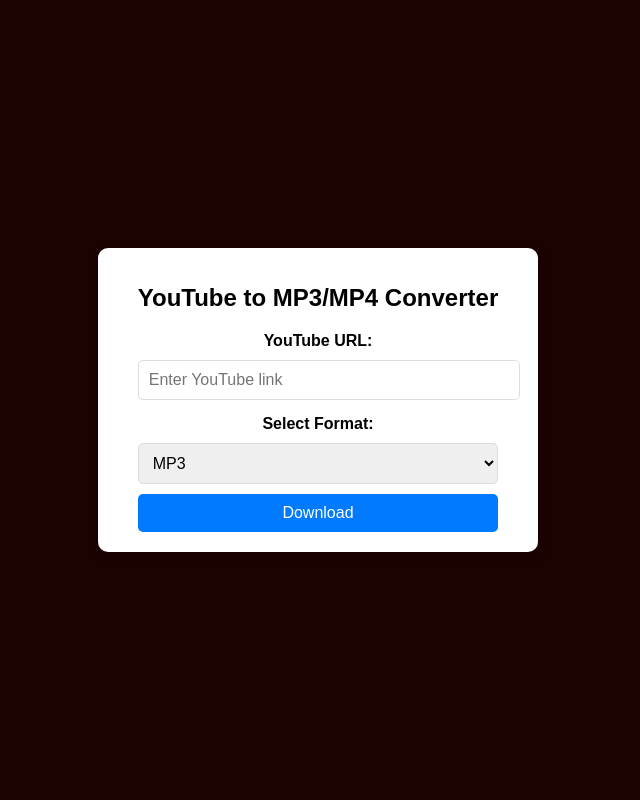
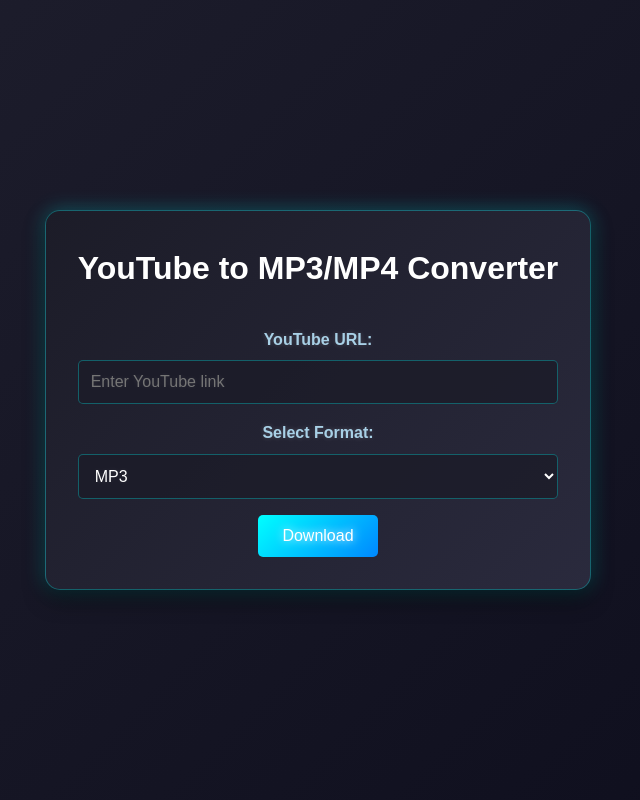
Before and after one commit to AndrewMahran7/YTmp3, a Flask app: page / in a window 1280 px wide. Shown: the whole page, without its empty margins (322-962 px from the left). Run offline with Flask 3, Linux system fonts and the light colour scheme.

Commit message:
Update styles.css

```diff
--- a/static/styles.css
+++ b/static/styles.css
@@ -1,49 +1,150 @@
-body {
-    font-family: Arial, sans-serif;
-    background-color: #1d0202;
+/* General Reset */
+* {
     margin: 0;
     padding: 0;
+    box-sizing: border-box;
+    font-family: 'Arial', sans-serif;
+}
+
+body {
+    background: linear-gradient(135deg, #1f1f2e, #0d0d1c);
+    color: #ffffff;
+    line-height: 1.6;
+    font-size: 16px;
+    height: 100vh;
     display: flex;
     justify-content: center;
     align-items: center;
-    height: 100vh;
 }
 
+/* Futuristic Container */
 .container {
+    max-width: 800px;
+    padding: 2rem;
+    background: linear-gradient(135deg, #1c1c28, #2a2a3d);
+    border-radius: 15px;
+    box-shadow: 0 10px 20px rgba(0, 0, 0, 0.5), 0 0 15px rgba(0, 255, 255, 0.2);
+    border: 1px solid rgba(0, 255, 255, 0.3);
     text-align: center;
-    background: #fff;
-    padding: 20px 40px;
-    border-radius: 10px;
-    box-shadow: 0 4px 10px rgba(0, 0, 0, 0.2);
+    animation: glow 3s infinite alternate;
 }
 
-h1 {
-    font-size: 24px;
-    margin-bottom: 20px;
+/* Glow Effect */
+@keyframes glow {
+    0% {
+        box-shadow: 0 10px 20px rgba(0, 0, 0, 0.5), 0 0 15px rgba(0, 255, 255, 0.2);
+    }
+    100% {
+        box-shadow: 0 10px 20px rgba(0, 0, 0, 0.5), 0 0 30px rgba(0, 255, 255, 0.5);
+    }
 }
 
-label {
-    display: block;
-    margin-top: 15px;
-    font-weight: bold;
+header h1 {
+    font-size: 2.5rem;
+    color: #00ffff;
+    margin-bottom: 1rem;
+    text-shadow: 0 0 10px #00ffff, 0 0 20px #00ffff;
 }
 
-input, select, button {
-    width: 100%;
-    padding: 10px;
-    margin-top: 10px;
-    border: 1px solid #ddd;
-    border-radius: 5px;
-    font-size: 16px;
+header p {
+    font-size: 1.2rem;
+    color: #a8d0e6;
 }
 
-button {
-    background-color: #007BFF;
-    color: white;
-    border: none;
-    cursor: pointer;
+/* Form Styling */
+form {
+    margin-top: 2rem;
 }
 
-button:hover {
-    background-color: #0056b3;
+form label {
+    display: block;
+    margin-bottom: 0.5rem;
+    font-weight: bold;
+    color: #a8d0e6;
+    text-shadow: 0 0 5px rgba(255, 255, 255, 0.2);
 }
+
+form input[type="text"],
+form select {
+    width: 100%;
+    padding: 0.75rem;
+    margin-bottom: 1rem;
+    border: 1px solid rgba(0, 255, 255, 0.3);
+    border-radius: 5px;
+    background: rgba(28, 28, 40, 0.8);
+    color: #ffffff;
+    font-size: 1rem;
+    text-shadow: 0 0 5px rgba(255, 255, 255, 0.1);
+    outline: none;
+}
+
+form input[type="text"]:focus,
+form select:focus {
+    border-color: #00ffff;
+    box-shadow: 0 0 10px rgba(0, 255, 255, 0.7);
+}
+
+form button {
+    background: linear-gradient(135deg, #00ffff, #0088ff);
+    color: #ffffff;
+    padding: 0.75rem 1.5rem;
+    border: none;
+    border-radius: 5px;
+    font-size: 1rem;
+    cursor: pointer;
+    transition: background 0.3s, box-shadow 0.3s;
+    text-shadow: 0 0 10px #ffffff;
+}
+
+form button:hover {
+    background: linear-gradient(135deg, #0088ff, #00ffff);
+    box-shadow: 0 0 15px rgba(0, 255, 255, 0.7);
+}
+
+/* Features Section */
+.features {
+    margin-top: 2rem;
+    padding: 1rem;
+    background: rgba(28, 28, 40, 0.8);
+    border-radius: 10px;
+    color: #ffffff;
+    box-shadow: 0 0 10px rgba(0, 255, 255, 0.2);
+}
+
+.features h2 {
+    font-size: 1.5rem;
+    margin-bottom: 1rem;
+    color: #00ffff;
+    text-shadow: 0 0 10px rgba(0, 255, 255, 0.5);
+}
+
+.features ul {
+    list-style: none;
+    padding: 0;
+}
+
+.features ul li {
+    margin-bottom: 0.5rem;
+    font-size: 1rem;
+    color: #a8d0e6;
+    display: flex;
+    align-items: center;
+}
+
+.features ul li::before {
+    content: \"\\25CF\";
+    color: #00ffff;
+    font-weight: bold;
+    margin-right: 0.5rem;
+}
+
+/* Footer */
+footer {
+    margin-top: 2rem;
+    padding: 1rem;
+    background: rgba(28, 28, 40, 0.8);
+    border-radius: 8px;
+    color: #a8d0e6;
+    text-align: center;
+    box-shadow: 0 0 10px rgba(0, 255, 255, 0.2);
+}
```
